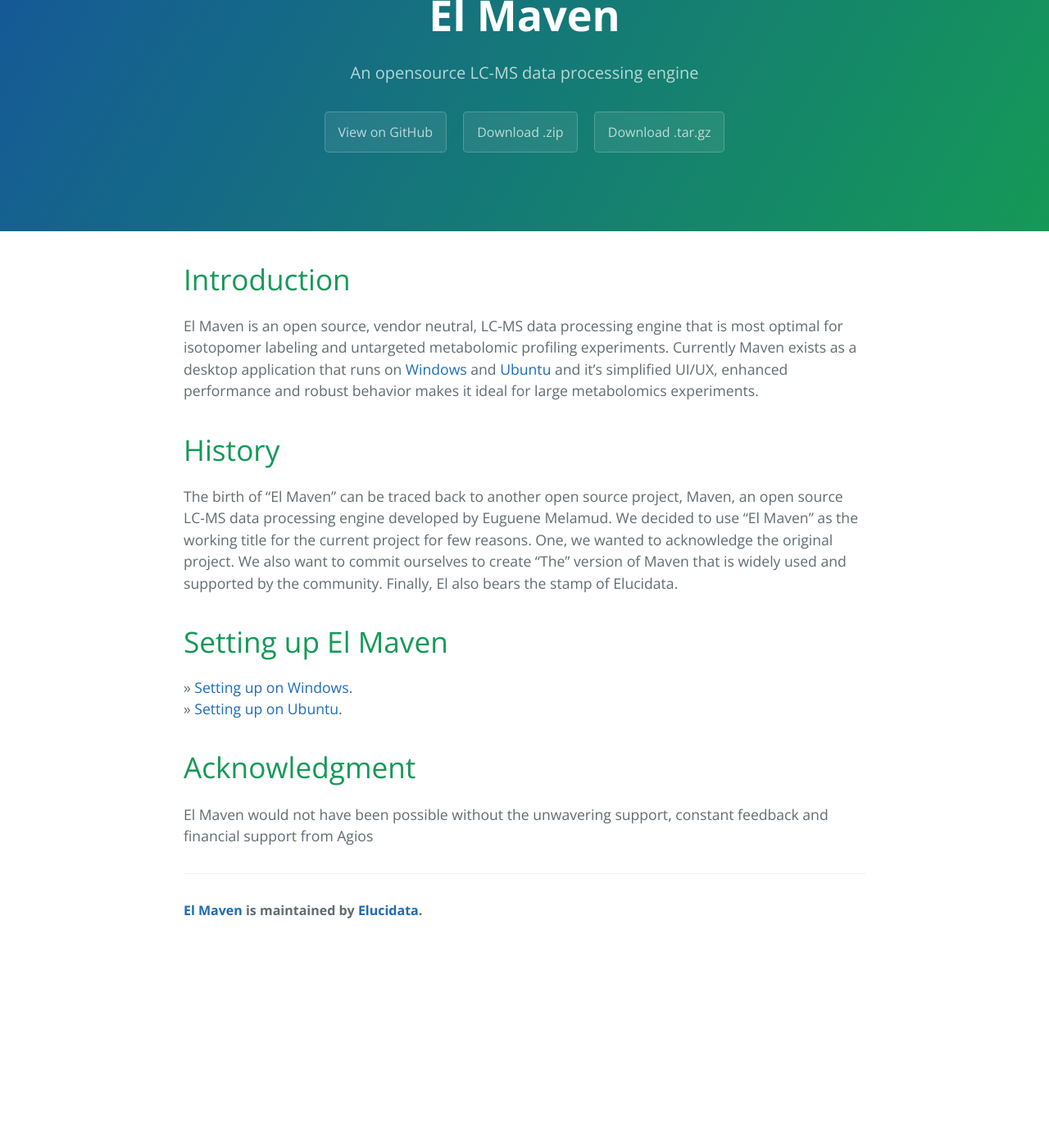
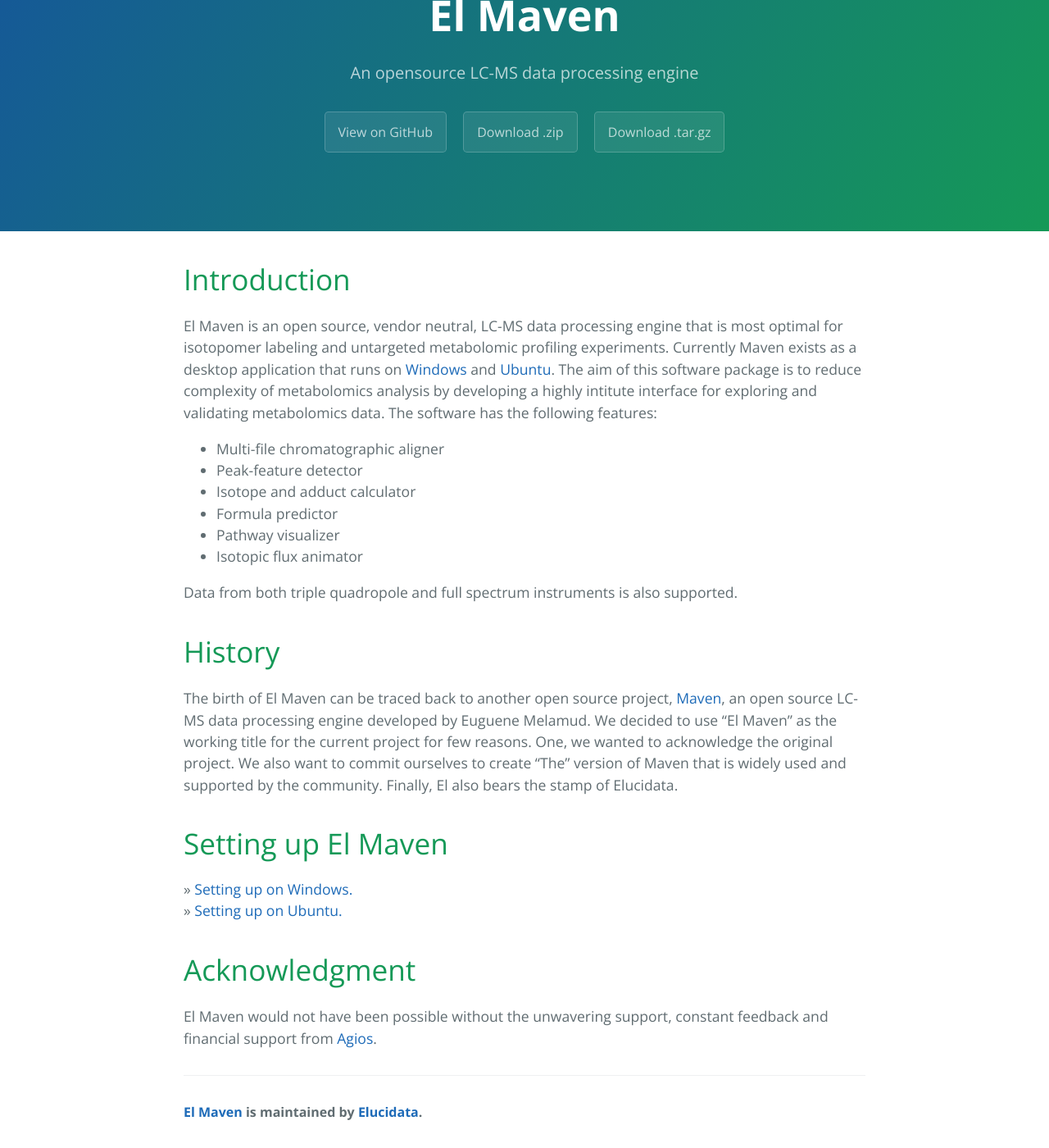
Before and after one commit to sabsgeo/el-maven, a Jekyll site: the page built from index.html, in a window 1280 px wide and 1400 px high, scrolled down 101 px. Shown: the whole window at 82% size. Built offline with Jekyll 4.4.1, drawn with Linux system fonts in a browser that asks for light colours; the list of posts is cut into pages by our own code; before the commit the page ends 1255 px from its top, so only the background shows below that.

Commit message:
comments by AJ

```diff
--- a/index.html
+++ b/index.html
@@ -4,12 +4,24 @@
 ---
 <div id="home">
     <h1>Introduction</h1>
-    <p>El Maven is an open source, vendor neutral, LC-MS data processing engine that is most optimal for isotopomer labeling and untargeted metabolomic profiling experiments. Currently Maven exists as a desktop application that runs on <a href="main/2016/02/12/windows-installation.html">Windows</a> and <a href="main/2016/02/12/ubuntu-installation.html">Ubuntu</a> and it’s simplified UI/UX, enhanced performance and robust behavior makes it ideal for large metabolomics experiments.</p>
+    <p>El Maven is an open source, vendor neutral, LC-MS data processing engine that is most optimal for isotopomer labeling and untargeted metabolomic profiling experiments. Currently Maven exists as a desktop application that runs on <a href="main/2016/02/12/windows-installation.html">Windows</a> and <a href="main/2016/02/12/ubuntu-installation.html">Ubuntu</a>. The aim of this software package is to reduce complexity of metabolomics analysis by developing a highly intitute interface for exploring and validating metabolomics data.
+
+    The software has the following features:
+    <ul>
+    <li>Multi-file chromatographic aligner</li>
+    <li>Peak-feature detector</li>
+    <li>Isotope and adduct calculator</li>
+    <li>Formula predictor</li>
+    <li>Pathway visualizer</li>
+    <li>Isotopic flux animator</li>
+    </ul>
+
+    Data from both triple quadropole and full spectrum instruments is also supported. </p>
     <h1>History</h1>
-    <p>The birth of “El Maven” can be traced back to another open source project, Maven, an open source LC-MS data processing engine developed by Euguene Melamud. We decided to use “El Maven” as the working title for the current project for few reasons. One, we wanted to acknowledge the original project. We also want to commit ourselves to create “The” version of Maven that is widely used and supported by the community. Finally, El also bears the stamp of Elucidata.</p>
+    <p>The birth of El Maven can be traced back to another open source project, <a href="http://genomics-pubs.princeton.edu/mzroll/index.php">Maven</a>, an open source LC-MS data processing engine developed by Euguene Melamud. We decided to use “El Maven” as the working title for the current project for few reasons. One, we wanted to acknowledge the original project. We also want to commit ourselves to create “The” version of Maven that is widely used and supported by the community. Finally, El also bears the stamp of Elucidata.</p>
     <h1>Setting up El Maven</h1>
     &raquo; <a href="main/2016/02/12/windows-installation.html">Setting up on Windows.</a></br>
     &raquo; <a href="main/2016/02/12/ubuntu-installation.html">Setting up on Ubuntu.</a>
     <h1>Acknowledgment</h1>
-    <p>El Maven would not have been possible without the unwavering support, constant feedback and financial support from Agios</p>
+    <p>El Maven would not have been possible without the unwavering support, constant feedback and financial support from <a href="http://www.agios.com/">Agios</a>.</p>
 </div>
```
